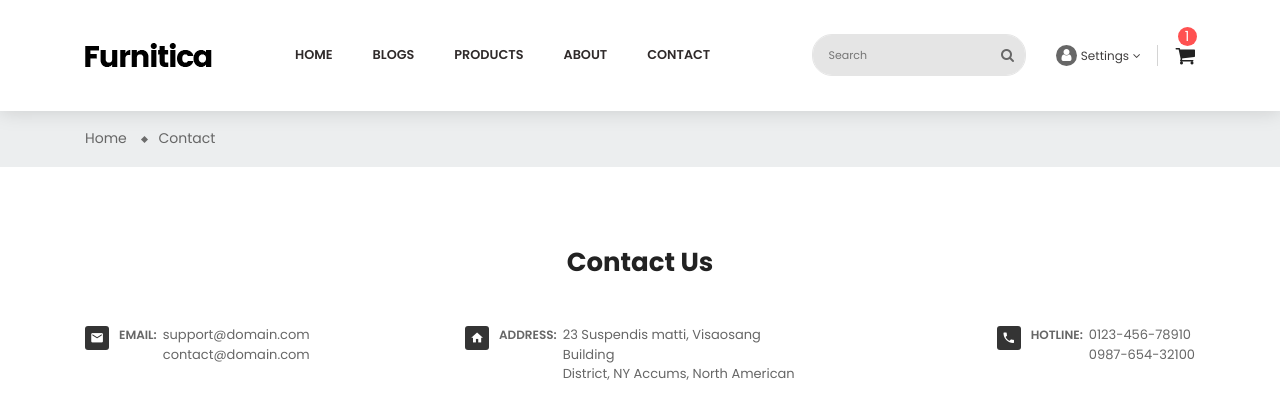
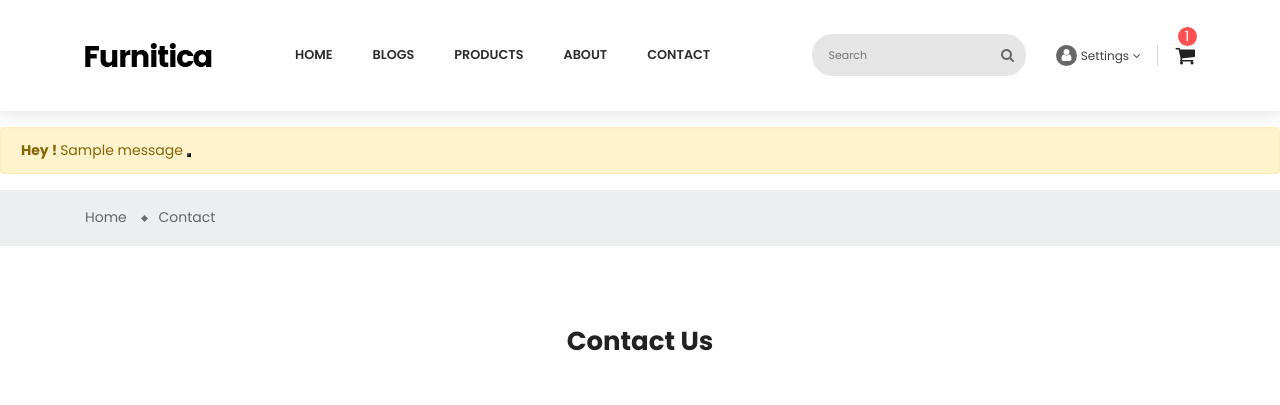
Before and after one commit to SanjarbekAI/n55-furniture, a Django app: page /en/contact/ in a window 1280 px wide. Shown: the top 405 px of the page. Run offline with Django 4.2, Linux system fonts and the light colour scheme; tables that the repository leaves empty hold one stand-in row (values such as "Sample post"); one stand-in notice (Sample message) is shown; some libraries are stand-ins or nearby versions.

Commit message:
changed;

```diff
--- a/app_pages/views.py
+++ b/app_pages/views.py
@@ -1,4 +1,7 @@
+from django.contrib import messages
+from django.urls import reverse_lazy
 from django.views.generic import TemplateView, CreateView
+from django.utils.translation import gettext_lazy as _
 
 from app_pages.forms import ContactModelForm
 from app_pages.models import ContactModel
@@ -16,11 +19,13 @@ class ContactCreateView(CreateView):
     template_name = 'pages/contact.html'
     form_class = ContactModelForm
     model = ContactModel
-    success_url = '/contact'
+    success_url = reverse_lazy('pages:contact')
 
-    # def form_valid(self, form):
-    #     pass
-    #
-    # def form_invalid(self, form):
-    #     pass
-    #
+    def form_valid(self, form):
+        messages.success(self.request, _("Your contact information is successfully sent"))
+        return super().form_valid(form)
+
+    def form_invalid(self, form):
+        for error in form.errors:
+            messages.error(self.request, error)
+        return super().form_invalid(form)
--- a/templates/pages/contact.html
+++ b/templates/pages/contact.html
@@ -4,6 +4,12 @@
 {% block title %}Contact{% endblock %}
 {% block body %}id="contact" class="blog"{% endblock %}
 {% block content %}
+    {% for message in messages %}
+    <div class="alert alert-warning alert-dismissible fade show mt-3" role="alert">
+        <strong>Hey ! </strong> {{ message }}
+        <button type="button" class="btn-close" data-bs-dismiss="alert" aria-label="Close"></button>
+    </div>
+    {% endfor %}
     <div class="main-content">
         <div id="wrapper-site">
             <div id="content-wrapper">
```
